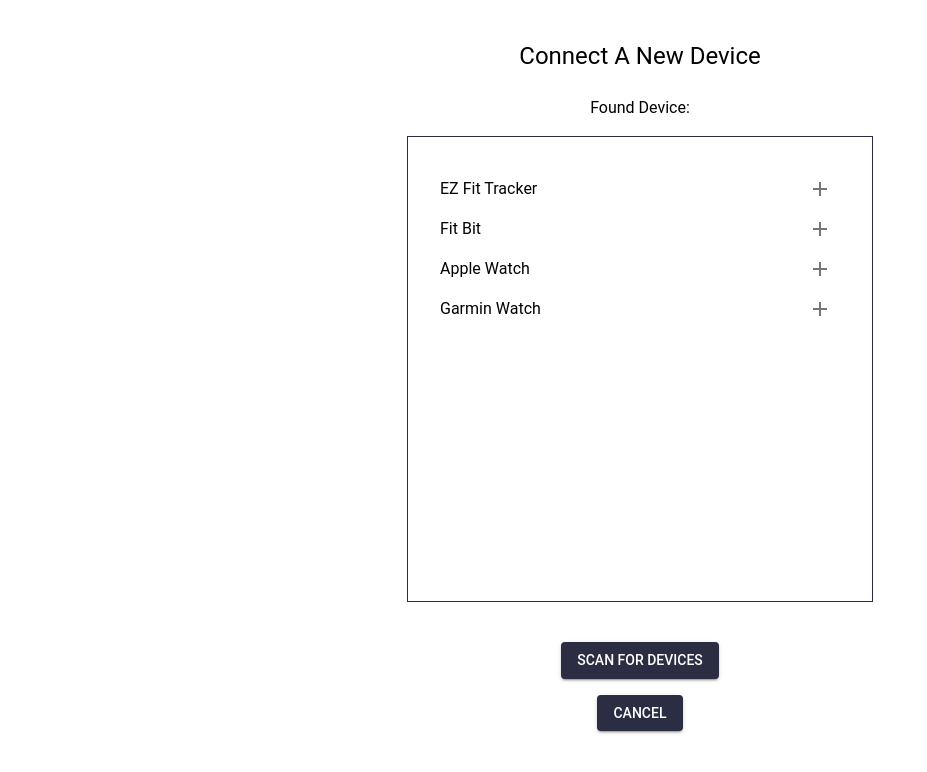
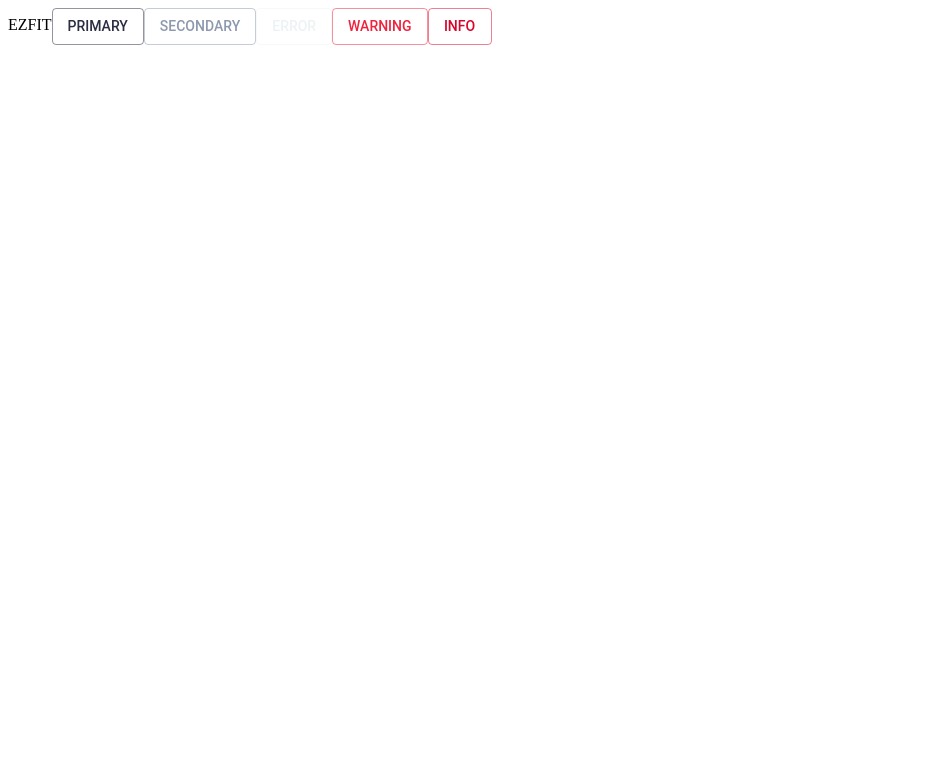
Before and after one commit to joshchyeonlee/EZFit, a React (Create React App) app: page / in a window 1280 px wide. Shown: the top 772 px of the page, without its empty margins (0-927 px from the left). Built offline with nearby package versions, Linux system fonts and the light colour scheme.

Commit message:
remove accountconnectdevice from index.tsx

```diff
--- a/src/index.tsx
+++ b/src/index.tsx
@@ -11,8 +11,8 @@ const root = ReactDOM.createRoot(
 root.render(
   <React.StrictMode>
     <ThemeProvider theme={theme}>
-      {/* <App /> */}
-      <AccountConnectDevice/>
+      <App />
+      {/* <AccountConnectDevice/> */}
     </ThemeProvider>
   </React.StrictMode>
 );
```
